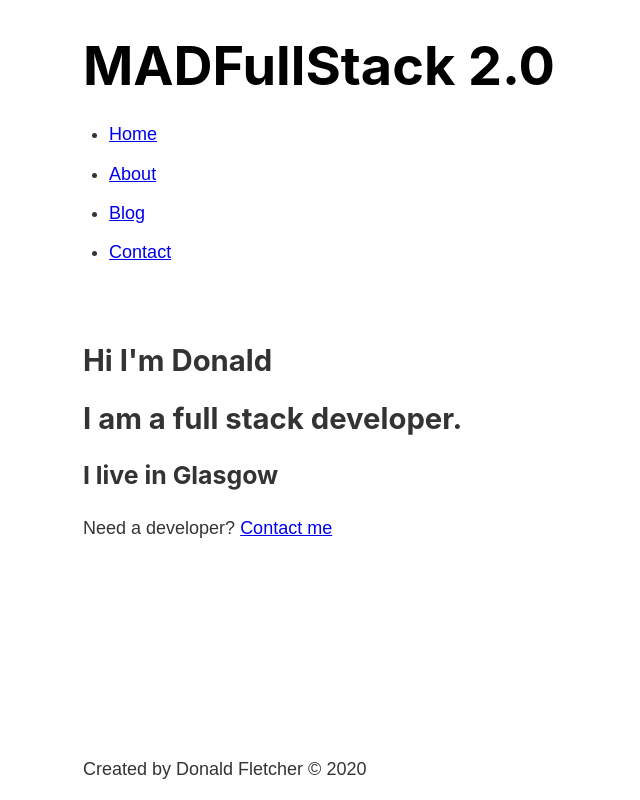
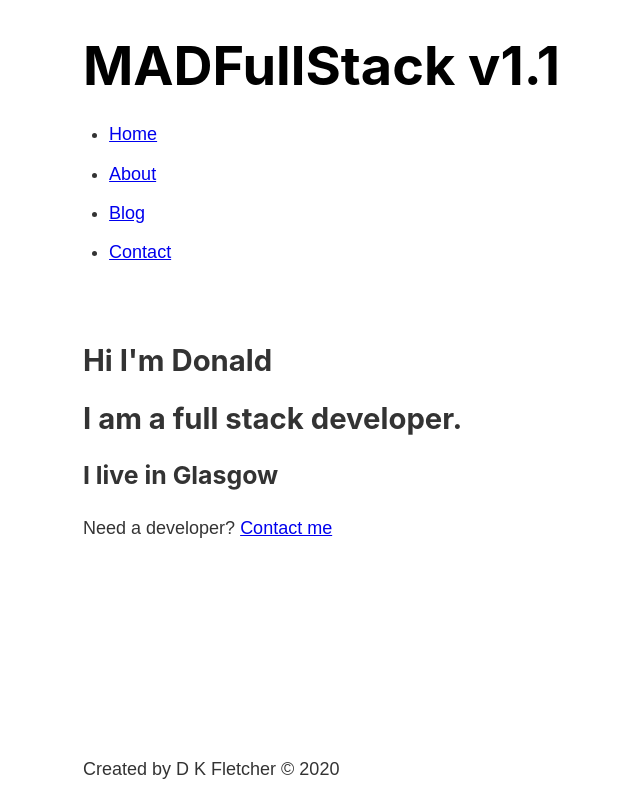
Before and after one commit to DKFletcher/gatsbyBootCamp, a Gatsby site in the folder markdownSite/: page / in a window 1280 px wide. Shown: the whole page, without its empty margins (200-840 px from the left). Built offline with nearby package versions, Linux system fonts and the light colour scheme; Gatsby itself is replaced by a stand-in of ours.

Commit message:
siteMetadata added

```diff
--- a/markdownSite/gatsby-config.js
+++ b/markdownSite/gatsby-config.js
@@ -5,7 +5,10 @@
  */
 
 module.exports = {
-  /* Your site config here */
+  siteMetadata: {
+    title: 'MADFullStack v1.1',
+    author: 'D K Fletcher'
+  },
   plugins: [
     'gatsby-plugin-sass'
   ],
--- a/markdownSite/src/components/footer.js
+++ b/markdownSite/src/components/footer.js
@@ -1,8 +1,18 @@
 import React from 'react'
+import {graphql, useStaticQuery} from 'gatsby'
 
 const Footer = () => {
+  const data = useStaticQuery(graphql`
+    query {
+      site {
+        siteMetadata {
+          author
+        }
+      }
+    }
+  `)
   return (
-    <footer>Created by Donald Fletcher © 2020</footer>
+    <footer>Created by {data.site.siteMetadata.author} © 2020</footer>
   )
 }
 
--- a/markdownSite/src/components/header.js
+++ b/markdownSite/src/components/header.js
@@ -1,13 +1,30 @@
 import React from "react"
-import { Link } from "gatsby"
+import { Link, useStaticQuery, graphql } from "gatsby"
+import headerStyles from "./header.module.scss"
 
-import headerStyles from "./header.module.scss"
+
+
+
+
+
+
+
 const Header = () => {
+  const data = useStaticQuery(graphql`
+  query{
+    site{
+      siteMetadata{
+        title
+      }
+    }
+  }
+  `)
+
   return (
     <header className={headerStyles.header}>
       <h1>
         <Link className={headerStyles.title} to={"./"}>
-          MADFullStack 2.0
+          {data.site.siteMetadata.title }
         </Link>
       </h1>
       <ul className={headerStyles.navList}>
@@ -27,5 +44,4 @@ const Header = () => {
     </header>
   )
 }
-
 export default Header
```
